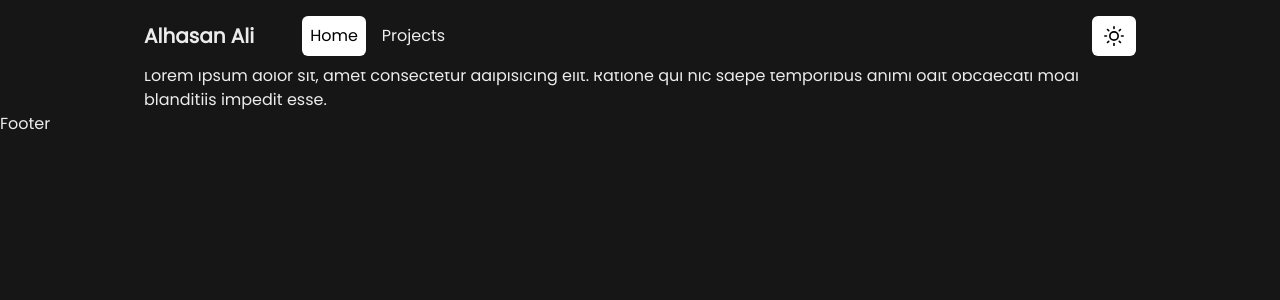
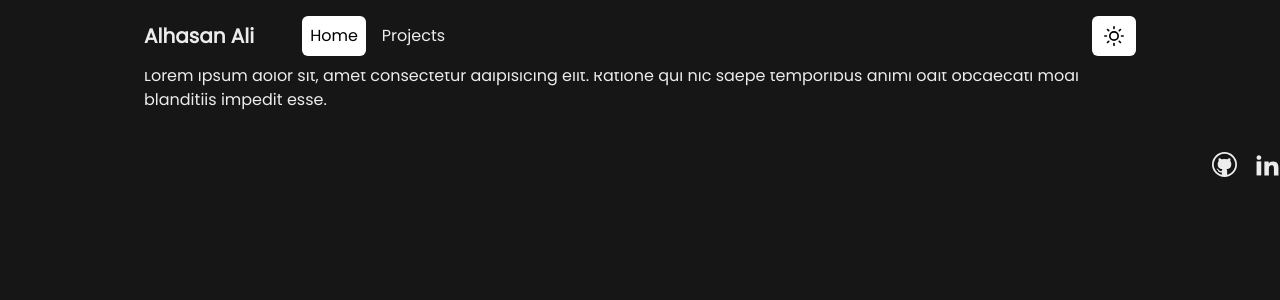
Before and after one commit to GE47/portfolio, a Next.js app: page / in a window 1280 px wide. Shown: the top 300 px of the page. Built offline with nearby package versions, Linux system fonts and the light colour scheme.

Commit message:
fix(footer): style the footer

```diff
--- a/components/Footer.tsx
+++ b/components/Footer.tsx
@@ -1,5 +1,48 @@
+import Link from "next/link";
+import { Box } from "@chakra-ui/layout";
+import { Stack, Link as ChakraLink } from "@chakra-ui/react";
+import { ImLinkedin2 } from "react-icons/im";
+import { VscGithub } from "react-icons/vsc";
+import { IconType } from "react-icons/lib";
+
 const Footer: React.FC = () => {
-  return <p>Footer</p>;
+  const IconLink = (props: { href: string; Icon: IconType }): JSX.Element => {
+    const { href, Icon } = props;
+
+    return (
+      <Link href={href} passHref>
+        <ChakraLink target="_blank">
+          <Icon size="25" />
+        </ChakraLink>
+      </Link>
+    );
+  };
+
+  return (
+    <Box
+      justifySelf="end"
+      display="flex"
+      flexDir="column"
+      justifyContent="center"
+      alignItems="center"
+      py="10"
+    >
+      <Stack
+        direction="row"
+        display="flex"
+        justifyContent="center"
+        alignItems="center"
+        style={{ gap: 10 }}
+      >
+        <IconLink href="https://github.com/GE47" Icon={VscGithub} />
+
+        <IconLink
+          href="https://www.linkedin.com/in/alhasan-ali"
+          Icon={ImLinkedin2}
+        />
+      </Stack>
+    </Box>
+  );
 };
 
 export default Footer;
```
